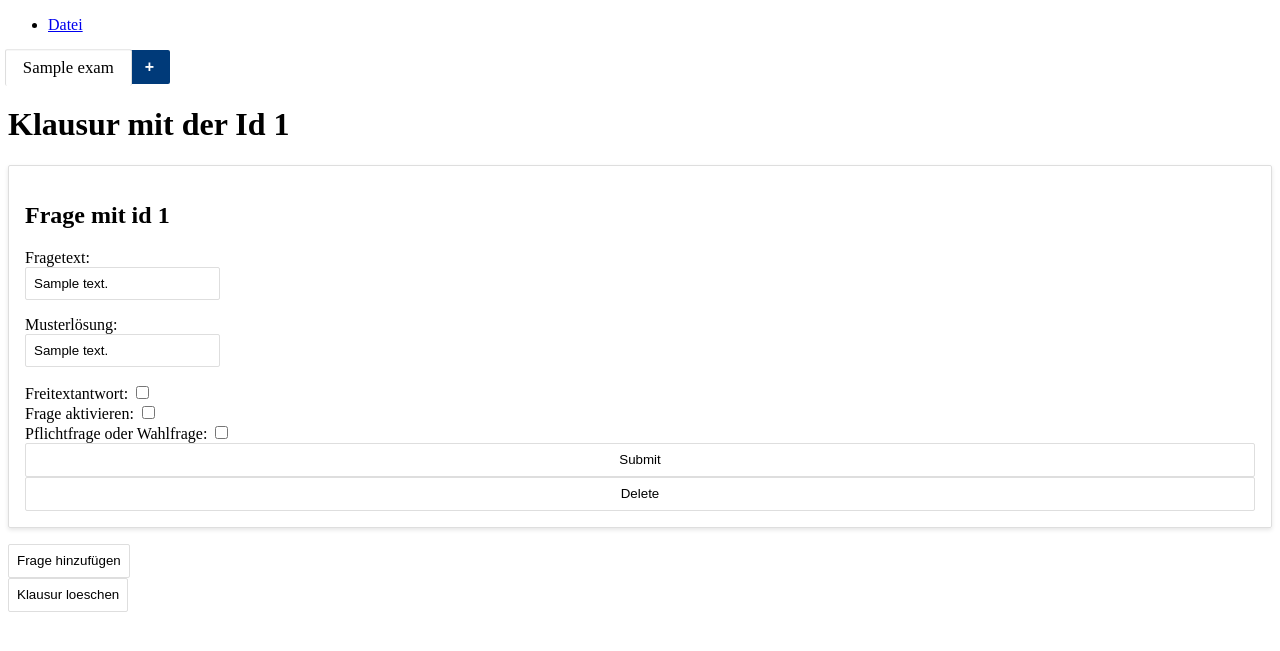
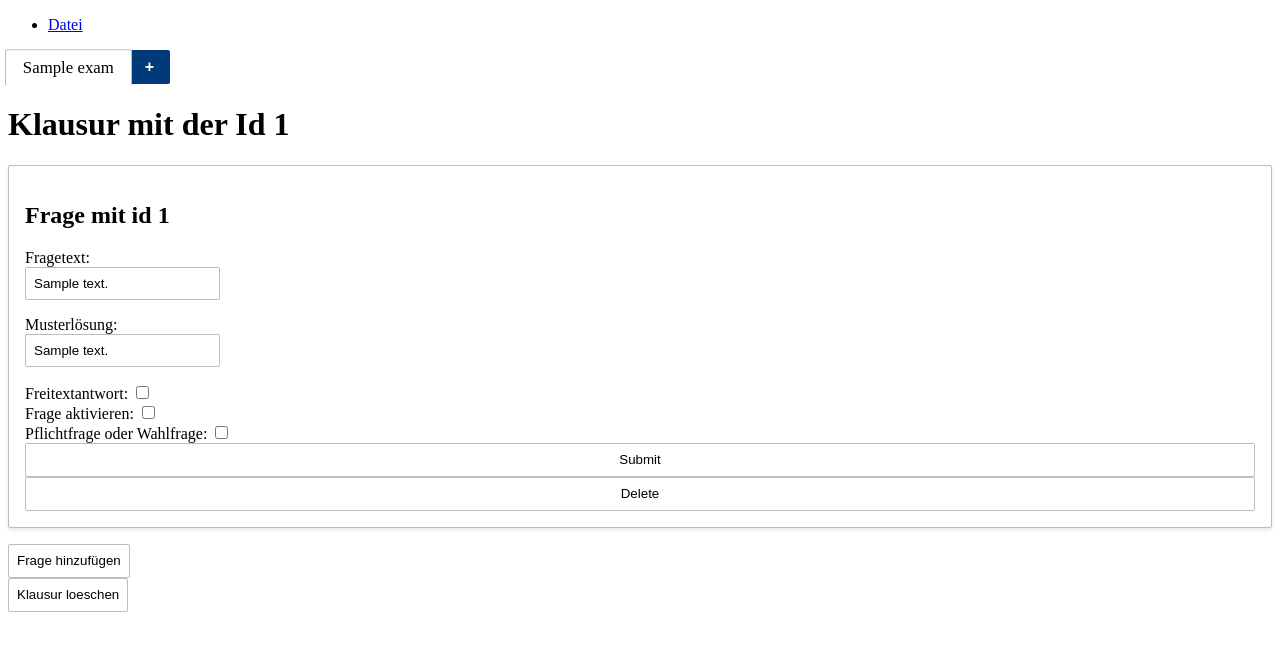
Before and after one commit to Dennis960/Klausurix, a Django app: page /exams/1/ in a window 1280 px wide. Shown: the top 651 px of the page. Run offline with Django 5.2, Linux system fonts and the light colour scheme; tables that the repository leaves empty hold one stand-in row (values such as "Sample post").

Commit message:
Fix gray color value

```diff
--- a/app/static/styles.css
+++ b/app/static/styles.css
@@ -1,6 +1,6 @@
 button {
     border-radius: 2px;
-    border: 1px solid #dedede;
+    border: 1px solid #bdbdbd;
     background-color: white;
     height: 34px;
     padding: 2px 8px;
@@ -16,7 +16,7 @@ button:active {
 
 input[type="text"] {
     border-radius: 2px;
-    border: 1px solid #dedede;
+    border: 1px solid #bdbdbd;
     padding: 8px 8px;
 }
 
@@ -30,7 +30,7 @@ label input[type="text"] {
     display: flex;
     flex-direction: column;
     margin-bottom: 16px;
-    border: 1px solid #dedede;
+    border: 1px solid #bdbdbd;
     border-radius: 2px;
     padding: 16px;
     box-shadow: 0 2px 4px rgba(0, 0, 0, 0.1);
@@ -44,7 +44,7 @@ label input[type="text"] {
 
 .tab {
     padding: 8px 16px;
-    border: 1px solid #dedede;
+    border: 1px solid #bdbdbd;
     border-radius: 2px;
     text-decoration: none;
     color: black;
```
